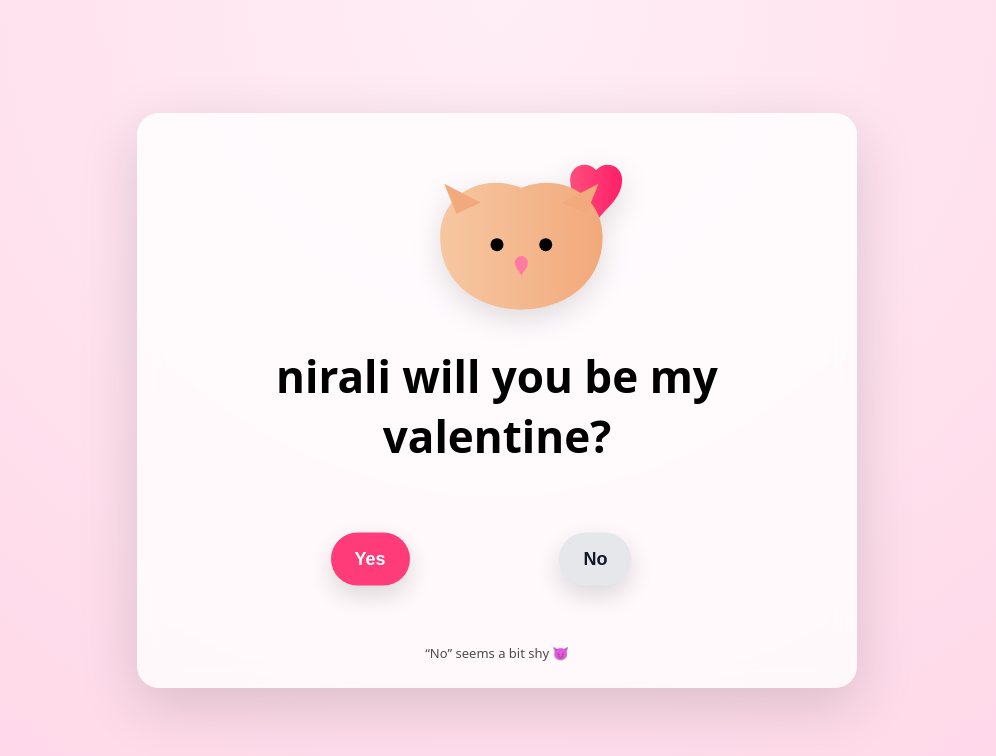
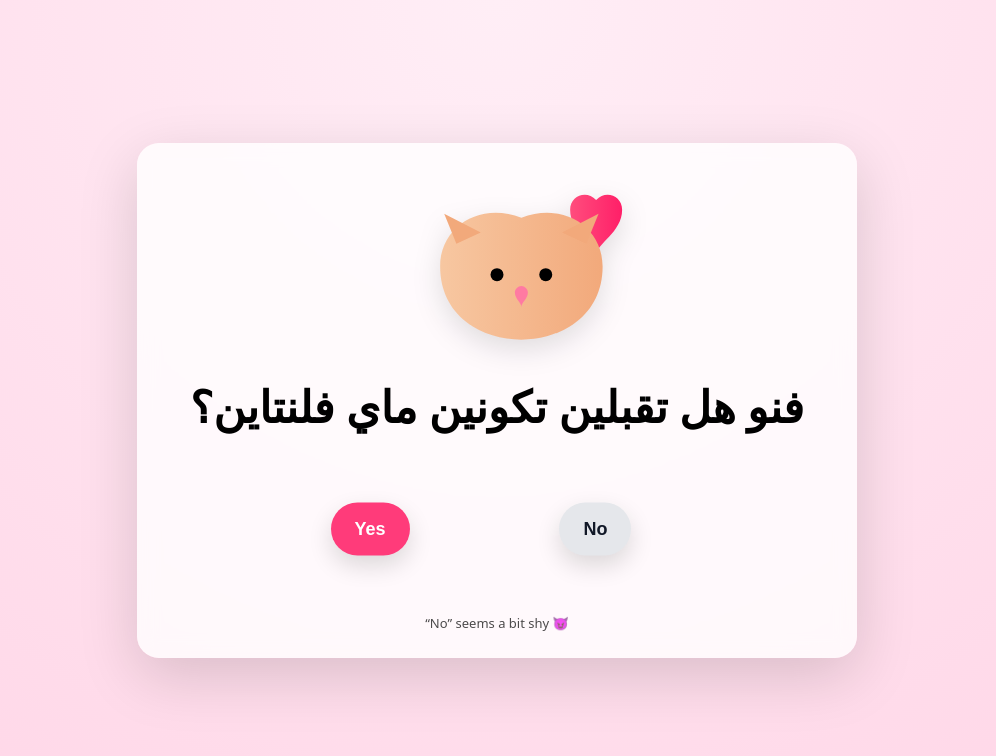
Before and after one commit to alifaya377-arch/me-and-you, a plain HTML site: page index.html in a window 1280 px wide. Shown: the whole page, without its empty margins (143-1139 px from the left). Drawn offline with nearby package versions, Linux system fonts and the light colour scheme.

Commit message:
index.html

```diff
--- a/index.html
+++ b/index.html
@@ -171,7 +171,7 @@
             fill="#ff7aa2"/>
     </svg>
 
-    <h1>nirali will you be my valentine?</h1>
+    <h1>فنو هل  تقبلين تكونين ماي فلنتاين؟</h1>
 
     <section class="button-zone" id="zone">
       <button id="yesBtn">Yes</button>
```
